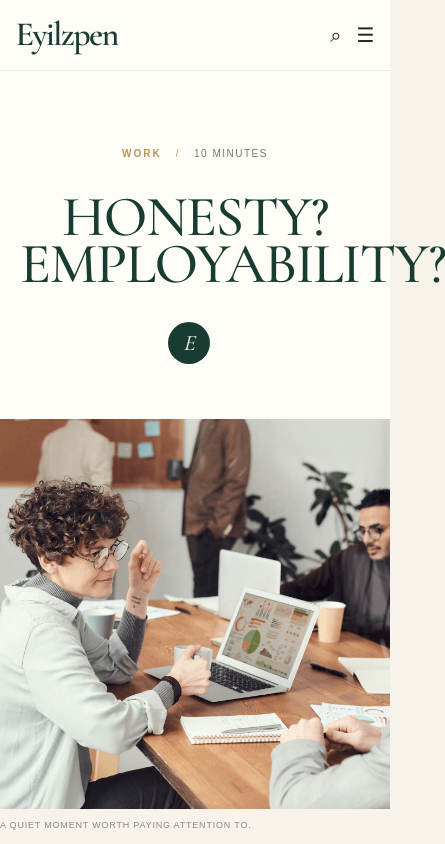
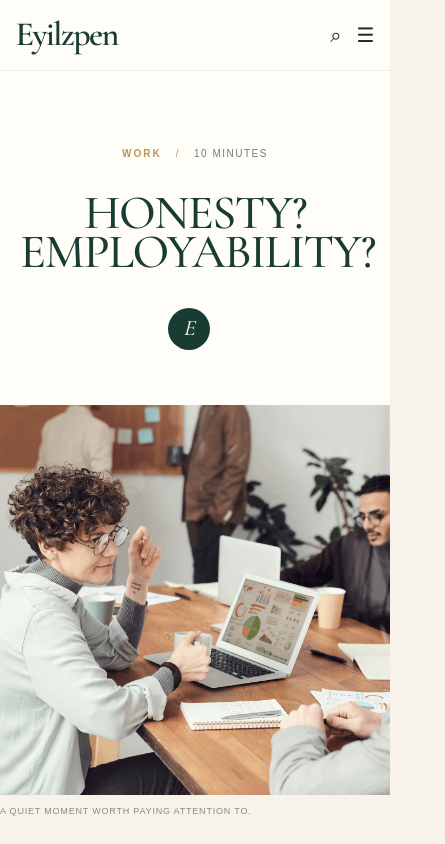
Before and after one commit to Xlence1624/Eyil-s_Pen, a React (Vite) app: page /all_article in a window 390 px wide. Shown: the top 844 px of the page, 445 px wide, since content can reach past the window. Built offline with nearby package versions, Linux system fonts and the light colour scheme.

Commit message:
blog area created

```diff
--- a/src/index.css
+++ b/src/index.css
@@ -963,6 +963,7 @@ footer h3 {
 
 .article-category-row {
   display: flex;
+
   justify-content: center;
   align-items: center;
 
@@ -1626,10 +1627,11 @@ footer h3 {
     padding: 75px 20px 55px;
   }
 
-  .article-hero h1 {
-    font-size: 57px;
-
-    letter-spacing: -1.5px;
+
+  .article-hero
+  h1 {
+  font-size: 48px;
+  letter-spacing: -1.5px;
   }
 
   .article-deck {
```
